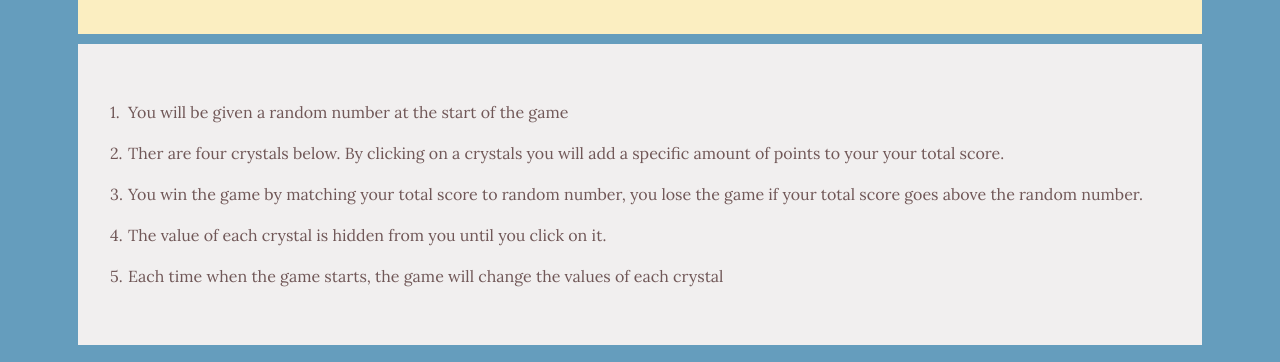
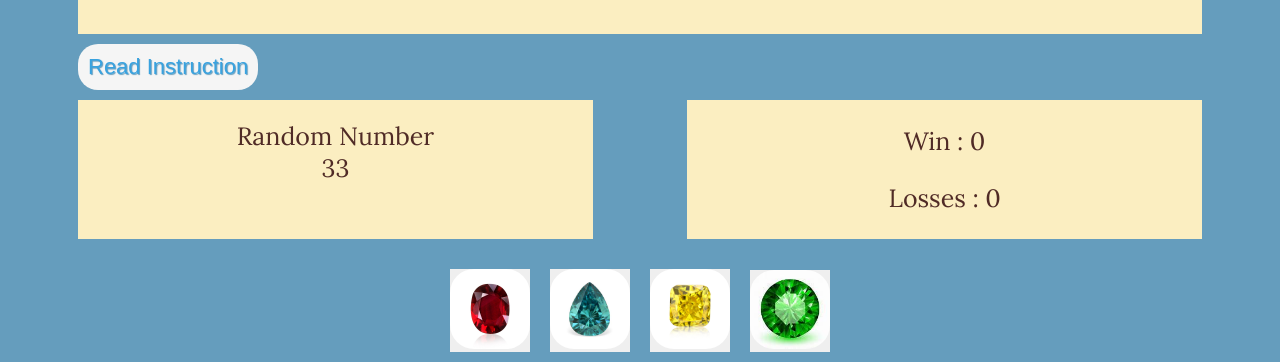
Before and after one commit to Elhanang2/unit-4-game, a plain HTML site: page index.html in a window 1280 px wide. Shown: the part 190-552 px from the top of the page. Drawn offline with nearby package versions, Linux system fonts and the light colour scheme.

Commit message:
add some styling

```diff
--- a/assets/css/style.css
+++ b/assets/css/style.css
@@ -18,12 +18,25 @@ body{
     margin: 10px;
     overflow: hidden;
 }
+#instruction-button{
+    padding: 10px;
+    color: #39a2df;
+    background: whitesmoke;
+    margin: auto 10px;
+    font-size: 22px;
+    text-shadow: 1px 1px 1px #659dbd;
+    cursor: pointer;
+    border-radius: 20px;
+}
+button:focus {
+    outline:0;
+}
 .row-1{
-    background-color: rgb(241, 239, 239);
+    background-color: #fbeec1;
     padding: 40px 50px;
     margin: 10px;
     line-height: 25px;
-    color:rgb(112, 87, 87);
+    color:rgb(80, 43, 38);
 }
 .row-1 p::before{
 
@@ -60,30 +73,36 @@ body{
 
 }
 .button-row{
-    width: max-content;
-    padding: 10px ;
+    display: flex;
+    justify-content: center;
+    align-items: center;
+    /* width: max-content; */
+    padding: 20px ;
     overflow: hidden;
     text-align: center;
-    margin: 0 auto;
+    /* margin:  auto; */
 }
 .button-col{
     width: 100px;
-    float: left;
-    margin-top: 5px;
+    padding-bottom: 0;
+    /* border-radius: 30%; */
+    /* margin-top: 5px; */
 }
-button img{
-
+button{
+    border-style: none;
+    padding:0;
+}
+ img{
     width: 80px;
-
-
+    border-radius: 30%;
 }
 .score{
     clear: both;
     background-color: #fbeec1;
     text-align: center;
     width: 40%;
-    margin:  30px auto;
-    padding: 20px 0;
+    margin:  10px auto;
+    padding: 10px 0;
 }
 .score-row{
     font-size: 30px;
@@ -99,14 +118,15 @@ button img{
 
      }
      .button-col{
-
         float: left;
-
     }
     .row-1 p::before{
         left: 50px;
     }
     .score{
-        margin-top:  120px;
+        width: 80%;
+    }
+    button img{
+        width: 60px;
     }
  }
--- a/assets/javascript/game.js
+++ b/assets/javascript/game.js
@@ -63,3 +63,15 @@ $(".button-random4").on("click", function() {
             randomnum();
         }
     }
+
+    function instruction() {
+        var rule = document.getElementById("instruction");
+        var btn = document.getElementById("instruction-button");
+        if (rule.style.display === "none" && btn.innerHTML === "Read Instruction" ) {
+          rule.style.display = "block";
+          btn.innerHTML = "Hide Instruction"
+        } else {
+          rule.style.display = "none";
+          btn.innerHTML = "Read Instruction"
+        }
+      }
--- a/index.html
+++ b/index.html
@@ -19,7 +19,8 @@
             <div class="header">
                 <h1><strong>Cristal Collector!</strong></h1>
             </div>
-            <div class="row-1">
+            <button  id="instruction-button" onclick="instruction()">Read Instruction</button>
+            <div id="instruction" style="display: none" class="row-1">
                  <p>You will be given a random number at the start of the game</p>
 
                  <p>Ther are four crystals below. By clicking on a crystals you will add a specific
```
